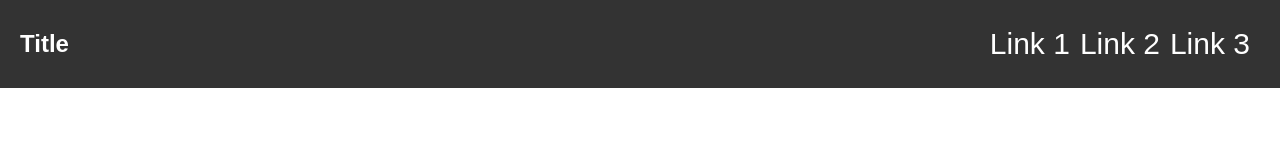
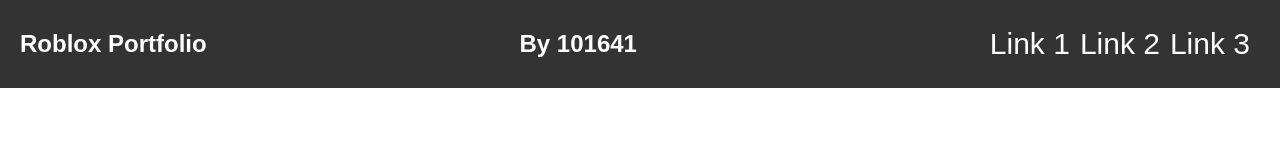
Before and after one commit to 101641-RBX/101641-RBX.github.io, a plain HTML site: page index.html in a window 1280 px wide. Drawn offline with Linux system fonts and the light colour scheme.

Commit message:
Update index.html

```diff
--- a/index.html
+++ b/index.html
@@ -2,7 +2,7 @@
 <head>
     <meta charset="UTF-8">
     <meta name="viewport" content="width=device-width, initial-scale=1.0">
-   <title>Roblox Portfolio | By 101641</title>
+   <title></title>
     <style>
         body, html {
             margin: 0;
@@ -37,7 +37,8 @@
 </head>
 <body>
     <nav>
-        <h1>Title</h1>
+        <h1>Roblox Portfolio</h1>
+        <h2> By 101641 </h2>
         <ul>
             <li><a href="">Link 1</a></li>
             <li><a href="">Link 2</a></li>
```
